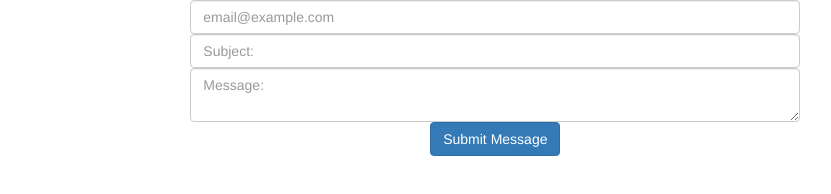
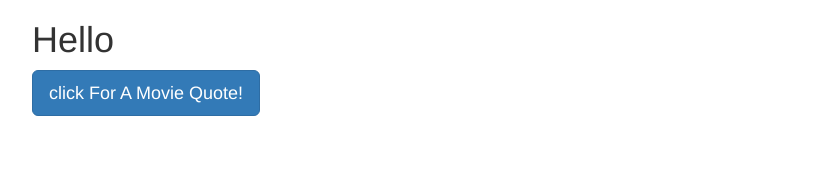
Before and after one commit to MichaelJKraus/JavaScript-Day_1, a plain HTML site: page index.html in a window 1280 px wide. Shown: the whole page, without its empty margins (38-869 px from the left). Drawn offline with nearby package versions, Linux system fonts and the light colour scheme.

Commit message:
New stuff

```diff
--- a/css/styles.css
+++ b/css/styles.css
@@ -0,0 +1,10 @@
+.row {
+    background-color: #666666;
+}
+
+.content {
+    background-color: snow;
+    padding: 0.5em;
+    font-family: 'Courier New', sans-serif;
+    min-height: 100vh;
+}
--- a/js/scripts.js
+++ b/js/scripts.js
@@ -62,23 +62,23 @@
 
 // globalAttributes();
 
-const body = document.body;
-const container = document.createElement('div');
-container.className = 'container-fluid text-center';
+// const body = document.body;
+// const container = document.createElement('div');
+// container.className = 'container-fluid text-center';
 
-let test = body.appendChild(container);
-console.log('my html: ', test);
+// let test = body.appendChild(container);
+// console.log('my html: ', test);
 
-const row = document.createElement('main');
-row.className = 'row';
+// const row = document.createElement('main');
+// row.className = 'row';
 
-const content = document.createElement('div');
+// const content = document.createElement('div');
 
-content.className = 'col-md-6 col-md-offset-2 content';
+// content.className = 'col-md-6 col-md-offset-2 content';
 
-row.appendChild(content);
-container.appendChild(row);
-body.appendChild(container);
+// row.appendChild(content);
+// container.appendChild(row);
+// body.appendChild(container);
 
 // form tag > input email > input subject > text area > button for submit
 
@@ -89,33 +89,32 @@ body.appendChild(container);
 //     return label;
 // }
 
-const form = document.createElement('form');
-form.setAttribute('method', 'GET');
-form.setAttribute('action', 'js/form-submission.js');
-// form.setAttribute('name', 'myForm');
-content.appendChild(form);
+// const form = document.createElement('form');
+// form.setAttribute('method', 'GET');
+// form.setAttribute('action', 'js/form-submission.js');
+// content.appendChild(form);
 
 
-const inputEmail = document.createElement('input');
-inputEmail.setAttribute('class', 'form-control');
-inputEmail.setAttribute('type', 'text');
-inputEmail.setAttribute('name', 'email');
-inputEmail.setAttribute('placeholder', 'email@example.com');
+// const inputEmail = document.createElement('input');
+// inputEmail.setAttribute('class', 'form-control');
+// inputEmail.setAttribute('type', 'text');
+// inputEmail.setAttribute('name', 'email');
+// inputEmail.setAttribute('placeholder', 'email@example.com');
 
-const subjectLine = document.createElement('input');
-subjectLine.setAttribute('class', 'form-control');
-subjectLine.setAttribute('type', 'text');
-subjectLine.setAttribute('placeholder', 'Subject:');
+// const subjectLine = document.createElement('input');
+// subjectLine.setAttribute('class', 'form-control');
+// subjectLine.setAttribute('type', 'text');
+// subjectLine.setAttribute('placeholder', 'Subject:');
 
-const textArea = document.createElement('textarea');
-textArea.setAttribute('class', 'form-control');
-textArea.setAttribute('type', 'textArea');
-textArea.setAttribute('placeholder', 'Message:');
+// const textArea = document.createElement('textarea');
+// textArea.setAttribute('class', 'form-control');
+// textArea.setAttribute('type', 'textArea');
+// textArea.setAttribute('placeholder', 'Message:');
 
-const submitButton = document.createElement('button');
-submitButton.className = 'btn-primary btn';
-submitButton.setAttribute('type', 'Submit!');
-submitButton.innerText = 'Submit Message';
+// const submitButton = document.createElement('button');
+// submitButton.className = 'btn-primary btn';
+// submitButton.setAttribute('type', 'Submit!');
+// submitButton.innerText = 'Submit Message';
 
 // const labelForEmail = labelGenerator('email', 'Email');
 // const labelForSubject = labelGenerator('');
@@ -126,17 +125,51 @@ submitButton.innerText = 'Submit Message';
 // labelForMessage.appendChild(inputMessage);
 
 // labelForMessage.appendChild();
-form.appendChild(inputEmail);
-form.appendChild(subjectLine);
-form.appendChild(textArea);
-form.appendChild(submitButton);
+// form.appendChild(inputEmail);
+// form.appendChild(subjectLine);
+// form.appendChild(textArea);
+// form.appendChild(submitButton);
 
 
 
 
 
+const container = document.createElement('main');
+// container.className = 'container';
+container.classList.add('container');
+// container.classList.remove('container');
+document.body.appendChild(container);
+container.innerHTML = '<h1>Hello</h1>';
+console.log(container);
 
+function movieQuote() {
+    alert('Mine Mine Mineeee!')
+    // alert('Your killing me smalls!');
+}
 
+// let timer = ;
+
+function callQuote() {
+    let timer = setInterval(movieQuote, 3000);
+}
+
+function stopFromRunning() {
+    clearInterval(timer, 10000);
+}
+
+const button = document.createElement('button');
+button.setAttribute('onclick', 'callQuote()');
+button.innerText = 'click For A Movie Quote!';
+button.className = 'btn btn-primary btn-lg';
+container.appendChild(button);
+
+const stopButton = document.createElement('button');
+stopButton.className = 'alert alert-danger border-danger border';
+stopButton.setAttribute('onclick', 'stopFromRunning()');
+stopButton.innerText = 'Stop';
+button.addEventListener('click', () => {
+    container.appendChild(stopButton);
+})
 
 
 
@@ -168,3 +201,10 @@ form.appendChild(submitButton);
 
 // console.log(globalFormElements('input', 'text', 'example, form-control bg-primary', 'Type your example here.'));
 // console.log(globalFormElements('textarea', 'text', 'message', 'bg-danger', 'Please, enter your concerns here:'));
+
+
+sessionStorage.setItem('TEMPORARY', 'Every problem is temporary.');
+sessionStorage.getItem('TEMPORARY');
+
+localStorage.setItem('DEATH', 'Except for death - Grace');
+localStorage.getItem('DEATH');
```
Also changed, not shown: index.html (+0 -5 lines).
